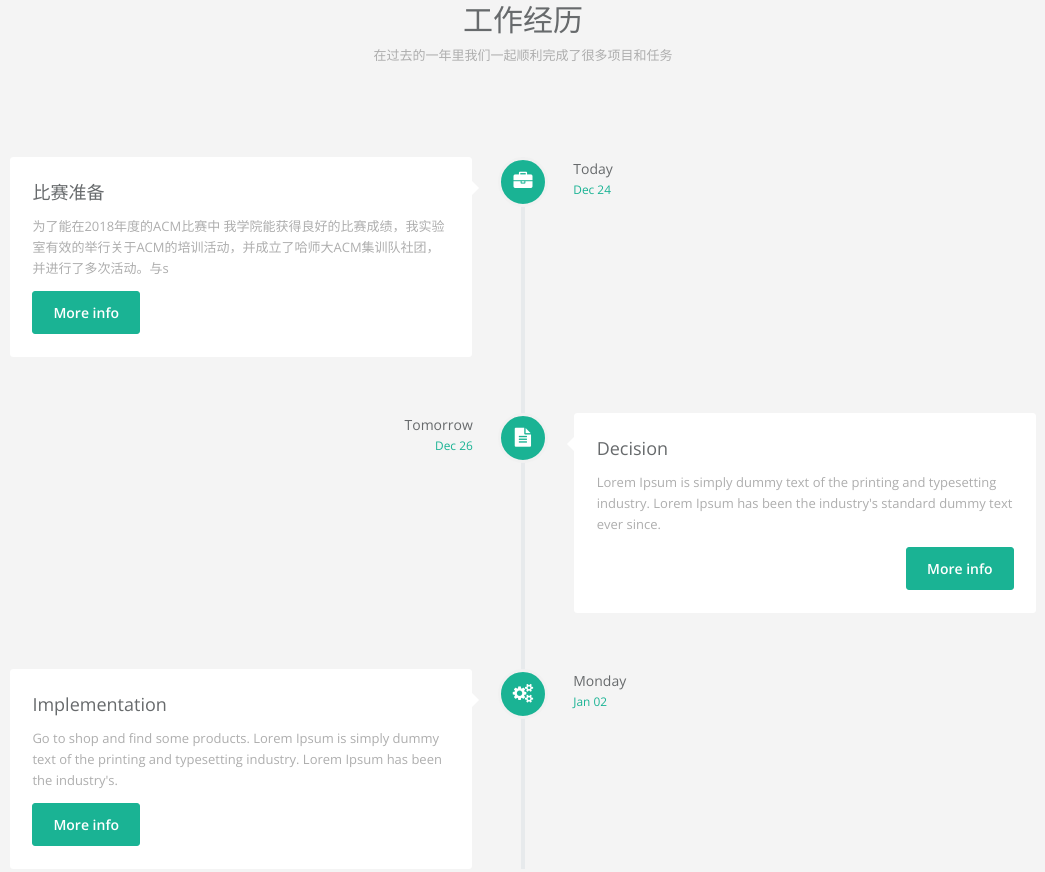
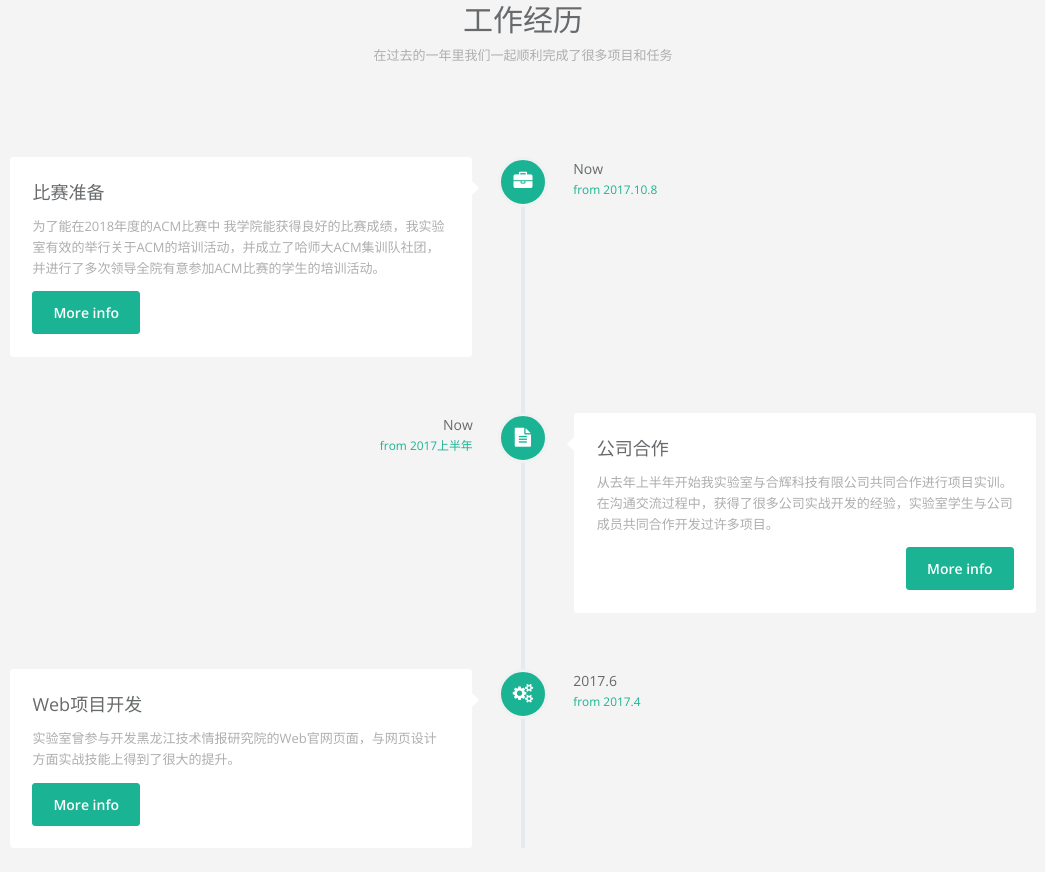
Before and after one commit to simrobot/WebsiteStatic, a plain HTML site: page index.html in a window 1280 px wide. Shown: the part 1280-2152 px from the top of the page, without its empty margins (117-1162 px from the left). Drawn offline with nearby package versions, Linux system fonts and the light colour scheme.

Commit message:
theSecondEdit

```diff
--- a/index.html
+++ b/index.html
@@ -370,12 +370,12 @@
 
                             <div class="vertical-timeline-content">
                                 <h2>比赛准备</h2>
-                                <p>为了能在2018年度的ACM比赛中 我学院能获得良好的比赛成绩，我实验室有效的举行关于ACM的培训活动，并成立了哈师大ACM集训队社团，并进行了多次活动。与s
+                                <p>为了能在2018年度的ACM比赛中 我学院能获得良好的比赛成绩，我实验室有效的举行关于ACM的培训活动，并成立了哈师大ACM集训队社团，并进行了多次领导全院有意参加ACM比赛的学生的培训活动。
                                 </p>
                                 <a href="#" class="btn btn-xs btn-primary"> More info</a>
-                                <span class="vertical-date"> Today
+                                <span class="vertical-date"> Now
                                     <br/>
-                                    <small>Dec 24</small>
+                                    <small>from 2017.10.8</small>
                                 </span>
                             </div>
                         </div>
@@ -386,13 +386,12 @@
                             </div>
 
                             <div class="vertical-timeline-content">
-                                <h2>Decision</h2>
-                                <p>Lorem Ipsum is simply dummy text of the printing and typesetting industry. Lorem Ipsum has
-                                    been the industry's standard dummy text ever since.</p>
+                                <h2>公司合作</h2>
+                                <p>从去年上半年开始我实验室与合辉科技有限公司共同合作进行项目实训。在沟通交流过程中，获得了很多公司实战开发的经验，实验室学生与公司成员共同合作开发过许多项目。</p>
                                 <a href="#" class="btn btn-xs btn-primary"> More info</a>
-                                <span class="vertical-date"> Tomorrow
+                                <span class="vertical-date"> Now
                                     <br/>
-                                    <small>Dec 26</small>
+                                    <small>from 2017上半年</small>
                                 </span>
                             </div>
                         </div>
@@ -403,13 +402,12 @@
                             </div>
 
                             <div class="vertical-timeline-content">
-                                <h2>Implementation</h2>
-                                <p>Go to shop and find some products. Lorem Ipsum is simply dummy text of the printing and typesetting
-                                    industry. Lorem Ipsum has been the industry's. </p>
+                                <h2>Web项目开发</h2>
+                                <p>实验室曾参与开发黑龙江技术情报研究院的Web官网页面，与网页设计方面实战技能上得到了很大的提升。 </p>
                                 <a href="#" class="btn btn-xs btn-primary"> More info</a>
-                                <span class="vertical-date"> Monday
+                                <span class="vertical-date"> 2017.6
                                     <br/>
-                                    <small>Jan 02</small>
+                                    <small>from 2017.4</small>
                                 </span>
                             </div>
                         </div>
@@ -447,7 +445,7 @@
     </section> -->
 
 
-
+<!--
     <section class="comments gray-section" style="margin-top: 0">
         <div class="container">
             <div class="row">
@@ -517,7 +515,7 @@
             </div>
         </div>
 
-    </section>
+    </section> -->
 
 
 
```
